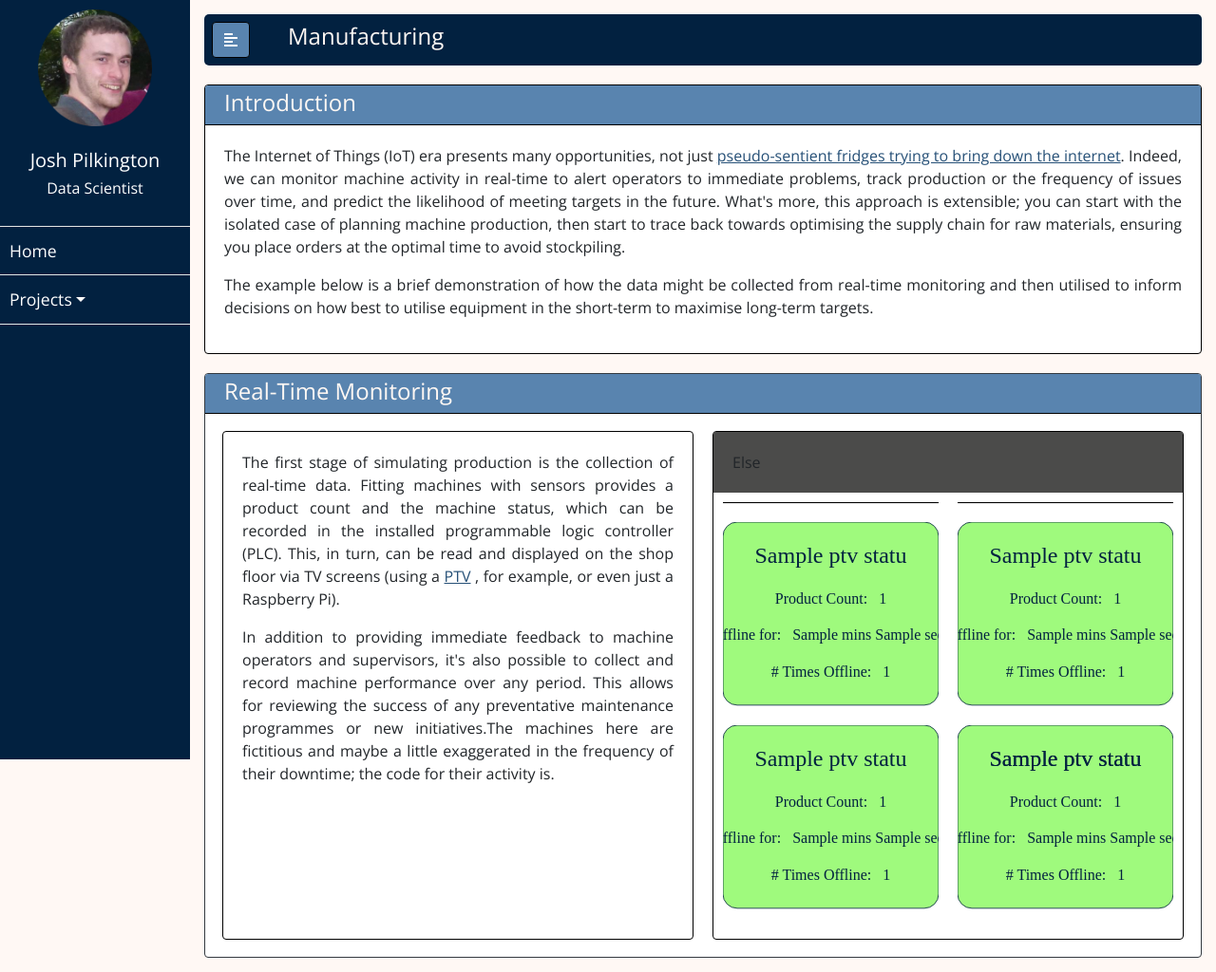
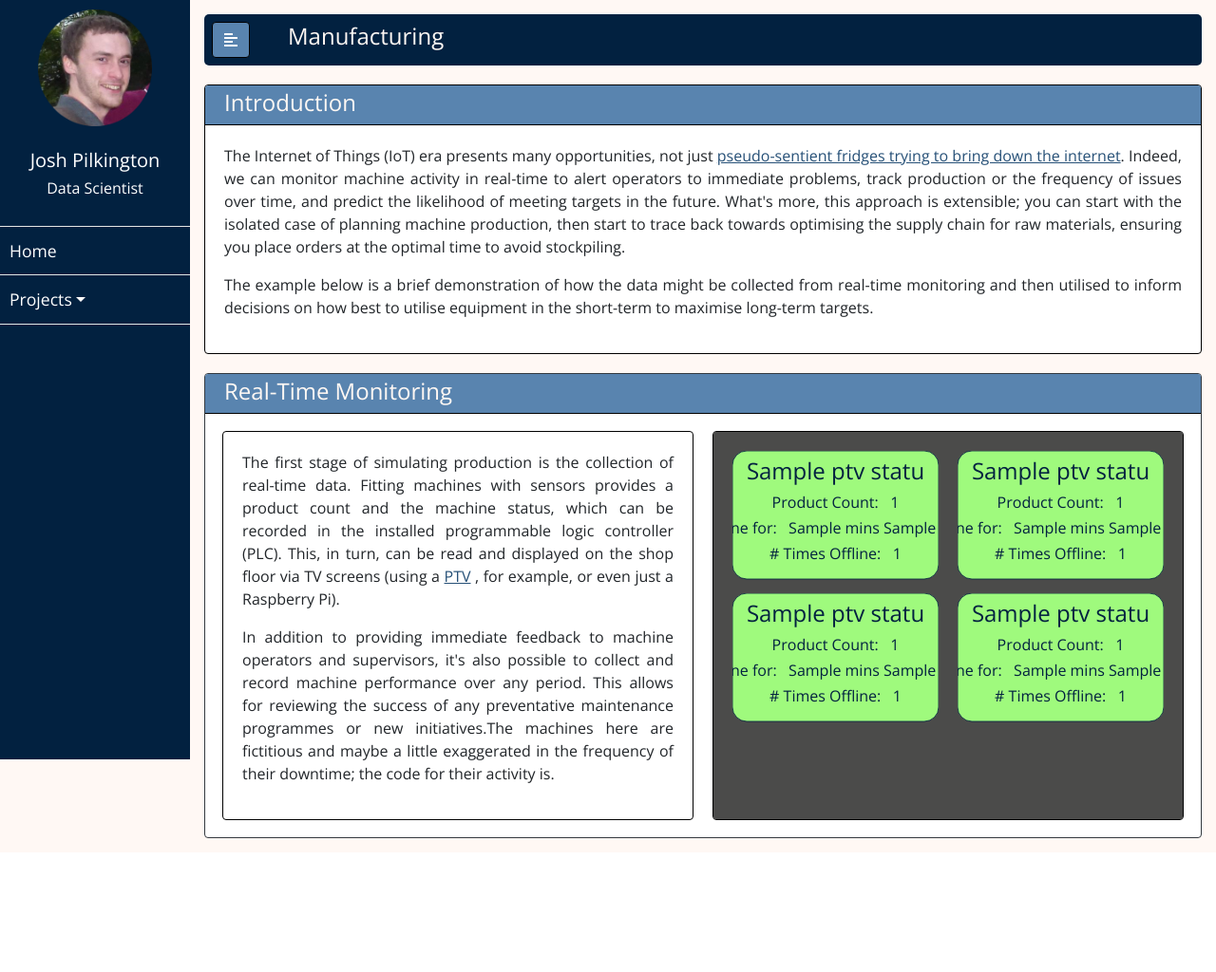
Before and after one commit to roganjoshp/portfolio, a Flask app: template app/templates/manufacturing/homepage.html in a window 1280 px wide. Shown: the whole page at 95% size. After the commit the page ends 883 px from the top, so only its background shows below. Run offline with Flask 2, Linux system fonts and the light colour scheme; the template is opened without the code that fills it: most values are stand-ins (such as "Sample title", 1, 10 or a date in 2020); data that the repository does not hold is empty; some libraries are stand-ins or nearby versions.

Commit message:
Fixed VSCode bug in parsing Jinja on the routing results template. Fixed SVG for the PTV screen and hooked it up to live data. Fixed a scaling issue when bootstrapping the current machine status

```diff
--- a/app/manufacturing/models.py
+++ b/app/manufacturing/models.py
@@ -106,26 +106,28 @@ class Machines(db.Model):
     @staticmethod
     def get_current_status():
 
-        rtn = {}
+        rtn = []
 
         machines = Machines.query.order_by(Machines.name).all()
         for machine in machines:
             is_down = machine.status.is_down
             if is_down:
-                total_secs_down = (dt.datetime.utcnow()
-                                   - machine.status.last_down).total_seconds()
+                total_secs_down = int((dt.datetime.utcnow()
+                                   - machine.status.last_down).total_seconds())
                 mins_down = total_secs_down // 60
-                secs_down = (total_secs_down - (mins_down * 60) % 60)
+                secs_down = (total_secs_down - mins_down * 60) % 60
             else:
-                mins_down, secs_down = 0
+                mins_down = 0
+                secs_down = 0
 
-            machine_dict = {'is_down': is_down,
+            machine_dict = {'machine_name': machine.name,
+                            'is_down': is_down,
                             'secs_down': secs_down,
                             'mins_down': mins_down,
                             'prod_count': machine.status.hourly_product_count,
                             'down_count': machine.status.hourly_down_count}
 
-            rtn[machine.name] = machine_dict
+            rtn.append(machine_dict)
 
         return rtn
 
@@ -230,15 +232,15 @@ class Machines(db.Model):
     def _set_status():
         machines = Machines.query.all()
 
+        # Take the last history reading, scale for the current minute and
+        # set as current status
+        scaler = dt.datetime.utcnow().minute / 60
+
         for machine in machines:
-            # Take the last history reading, scale for the current minute and
-            # set as current status
-
             history = (MachineHistory.query
                                      .filter_by(machine_id=machine.id)
                                      .order_by(MachineHistory.datetime.desc())
                                      .first())
-            scaler = dt.datetime.utcnow().minute
 
             status = CurrentMachineStatus(
                         machine_id=machine.id,
--- a/app/manufacturing/routes.py
+++ b/app/manufacturing/routes.py
@@ -15,5 +15,13 @@ def update_machine_status():
 
 @bp.route('/homepage', methods=['GET'])
 def homepage():
-    current_status = Machines.get_status()
-    return render_template('manufacturing/homepage.html')
+    ptv_status = Machines.get_current_status()
+    return render_template('manufacturing/homepage.html',
+                           ptv_status=ptv_status)
+
+
+@bp.route('/get_ptv_update', methods=['POST'])
+def get_ptv_update():
+    ptv_status = Machines.get_current_status()
+    return render_template('manufacturing/ptv_screen.html',
+                           ptv_status=ptv_status)
--- a/app/templates/manufacturing/homepage.html
+++ b/app/templates/manufacturing/homepage.html
@@ -54,8 +54,9 @@
                                 </div>
                                 <div class="col col-sm-6 d-flex">
                                     <div class="card pb-0 h-100">
-                                        <div class="card-body flex-fill" style="background-color: #4B4B4A;">Else</div>
-                                        {% include 'manufacturing/ptv_screen.html' %}
+                                        <div class="card-body flex-fill" style="background-color: #4B4B4A;">
+                                            <div id="ptv_div">{% include 'manufacturing/ptv_screen.html' %}</div>
+                                        </div>
                                     </div>
                                 </div>
                             </div>
@@ -66,4 +67,30 @@
         </div>
     </div>
 </div>
+<script>
+    function call_update() {
+
+        var csrf_token = "{{ csrf_token() }}";
+
+        $.ajaxSetup({
+            beforeSend: function(xhr, settings) {
+                if (!/^(GET|HEAD|OPTIONS|TRACE)$/i.test(settings.type) && !this.crossDomain) {
+                    xhr.setRequestHeader("X-CSRFToken", csrf_token);
+                }
+            }
+        });
+
+        $.ajax({
+            method: "POST",
+            url: "{{ url_for('manufacturing.get_ptv_update') }}",
+            data: {},
+            success: function(data) {
+                $('#ptv_div').html(data);
+            }
+        })
+        setTimeout(call_update, 3000);
+    };
+    call_update();
+</script>
+
 {% endblock %}
--- a/app/templates/manufacturing/ptv_screen.html
+++ b/app/templates/manufacturing/ptv_screen.html
@@ -1,56 +1,47 @@
 <div class="row">
-    <div class="col-sm-6">
-        <svg width="100%" height="5%" xmlns="http://www.w3.org/2000/svg">
+    <div class="col-sm-6 pt-0 pl-0 pb-0">
+
+        <svg width="100%" height="50%" xmlns="http://www.w3.org/2000/svg" text-anchor="middle">
           <g>
-             <rect width="100%" height="5%" fill="black"></rect>
+             <rect width="100%" height="90%" fill={% if ptv_status[0]['is_down'] %} "#F17979"  {% else %} "#9FFA7D"  {% endif %}
+             rx="15" stroke="#022140" stroke-opacity="0.8" stroke-width="1" stroke-linejoin="round"></rect>
+             <text x="50%" y="20%" font-size="150%" fill="#022140">{{ ptv_status[0]['machine_name'] }}</text>
+             <text x="50%" y="40%" fill="#022140">Product Count: &nbsp;&nbsp;{{ ptv_status[0]['prod_count'] }}</text>
+             <text x="50%" y="58%" fill="#022140">Offline for: &nbsp;&nbsp;{{ ptv_status[0]['mins_down'] }} mins {{ ptv_status[0]['secs_down'] }} secs</text>
+             <text x="50%" y="76%" fill="#022140"># Times Offline: &nbsp;&nbsp;{{ ptv_status[0]['down_count'] }}</text>
           </g>
        </svg>
         <svg width="100%" height="50%" xmlns="http://www.w3.org/2000/svg" text-anchor="middle">
           <g>
+             <rect width="100%" height="90%" fill={% if ptv_status[2]['is_down'] %} "#F17979"  {% else %} "#9FFA7D"  {% endif %}
+             rx="15" stroke="#022140" stroke-opacity="0.8" stroke-width="1" stroke-linejoin="round"></rect>
+             <text x="50%" y="20%" font-size="150%" fill="#022140">{{ ptv_status[2]['machine_name'] }}</text>
+             <text x="50%" y="40%" fill="#022140">Product Count: &nbsp;&nbsp;{{ ptv_status[2]['prod_count'] }}</text>
+             <text x="50%" y="58%" fill="#022140">Offline for: &nbsp;&nbsp;{{ ptv_status[2]['mins_down'] }} mins {{ ptv_status[2]['secs_down'] }} secs</text>
+             <text x="50%" y="76%" fill="#022140"># Times Offline: &nbsp;&nbsp;{{ ptv_status[2]['down_count'] }}</text>
+          </g>
+       </svg>
+    </div>
+    <div class="col-sm-6  pt-0 pr-0 pb-0">
+
+        <svg width="100%" height="50%" xmlns="http://www.w3.org/2000/svg" text-anchor="middle">
+          <g>
              <rect width="100%" height="90%" fill={% if ptv_status[1]['is_down'] %} "#F17979"  {% else %} "#9FFA7D"  {% endif %}
              rx="15" stroke="#022140" stroke-opacity="0.8" stroke-width="1" stroke-linejoin="round"></rect>
-             <text x="50%" y="20%" font-family="Poppins" font-size="150%" fill="#022140">{{ ptv_status[1]['name'] }}</text>
-             <text x="50%" y="40%" font-family="Poppins" font-size="100%" fill="#022140">Product Count: &nbsp;&nbsp;{{ ptv_status[1]['hourly_prod_count'] }}</text>
-             <text x="50%" y="58%" font-family="Poppins" font-size="100%" fill="#022140">Offline for: &nbsp;&nbsp;{{ ptv_status[1]['min_down'] }} mins {{ ptv_status[1]['secs_down'] }} secs</text>
-             <text x="50%" y="76%" font-family="Poppins" font-size="100%" fill="#022140"># Times Offline: &nbsp;&nbsp;{{ ptv_status[1]['down_count'] }}</text>
+             <text x="50%" y="20%" font-size="150%" fill="#022140">{{ ptv_status[1]['machine_name'] }}</text>
+             <text x="50%" y="40%" fill="#022140">Product Count: &nbsp;&nbsp;{{ ptv_status[1]['prod_count'] }}</text>
+             <text x="50%" y="58%" fill="#022140">Offline for: &nbsp;&nbsp;{{ ptv_status[1]['mins_down'] }} mins {{ptv_status[1]['secs_down'] }} secs</text>
+             <text x="50%" y="76%" fill="#022140"># Times Offline: &nbsp;&nbsp;{{ ptv_status[1]['down_count'] }}</text>
           </g>
        </svg>
         <svg width="100%" height="50%" xmlns="http://www.w3.org/2000/svg" text-anchor="middle">
           <g>
              <rect width="100%" height="90%" fill={% if ptv_status[3]['is_down'] %} "#F17979"  {% else %} "#9FFA7D"  {% endif %}
              rx="15" stroke="#022140" stroke-opacity="0.8" stroke-width="1" stroke-linejoin="round"></rect>
-             <text x="50%" y="20%" font-family="Poppins" font-size="150%" fill="#022140">{{ ptv_status[3]['name'] }}</text>
-             <text x="50%" y="40%" font-family="Poppins" font-size="100%" fill="#022140">Product Count: &nbsp;&nbsp;{{ ptv_status[3]['hourly_prod_count'] }}</text>
-             <text x="50%" y="58%" font-family="Poppins" font-size="100%" fill="#022140">Offline for: &nbsp;&nbsp;{{ ptv_status[3]['min_down'] }} mins {{ ptv_status[3]['secs_down'] }} secs</text>
-             <text x="50%" y="76%" font-family="Poppins" font-size="100%" fill="#022140"># Times Offline: &nbsp;&nbsp;{{ ptv_status[3]['down_count'] }}</text>
-          </g>
-       </svg>
-    </div>
-    <div class="col-sm-6">
-        <svg width="100%" height="5%" xmlns="http://www.w3.org/2000/svg">
-          <g>
-             <rect width="100%" height="5%" fill="black"></rect>
-          </g>
-       </svg>
-        <svg width="100%" height="50%" xmlns="http://www.w3.org/2000/svg" text-anchor="middle">
-          <g>
-             <rect width="100%" height="90%" fill={% if ptv_status[2]['is_down'] %} "#F17979"  {% else %} "#9FFA7D"  {% endif %}
-             rx="15" stroke="#022140" stroke-opacity="0.8" stroke-width="1" stroke-linejoin="round"></rect>
-             <text x="50%" y="20%" font-family="Poppins" font-size="150%" fill="#022140">{{ ptv_status[2]['name'] }}</text>
-             <text x="50%" y="40%" font-family="Poppins" font-size="100%" fill="#022140">Product Count: &nbsp;&nbsp;{{ ptv_status[2]['hourly_prod_count'] }}</text>
-             <text x="50%" y="58%" font-family="Poppins" font-size="100%" fill="#022140">Offline for: &nbsp;&nbsp;{{ ptv_status[2]['min_down'] }} mins {{ ptv_status[2]['secs_down'] }} secs</text>
-             <text x="50%" y="76%" font-family="Poppins" font-size="100%" fill="#022140"># Times Offline: &nbsp;&nbsp;{{ ptv_status[2]['down_count'] }}</text>
-          </g>
-       </svg>
-        <svg width="100%" height="50%" xmlns="http://www.w3.org/2000/svg" text-anchor="middle">
-          <g>
-             <rect width="100%" height="90%" fill={% if ptv_status[4]['is_down'] %} "#F17979"  {% else %} "#9FFA7D"  {% endif %}
-             rx="15" stroke="#022140" stroke-opacity="0.8" stroke-width="1" stroke-linejoin="round"></rect>
-             <text x="50%" y="20%" font-family="Poppins" font-size="150%" fill="#022140">{{ ptv_status[4]['name'] }}</text>
-             <text x="50%" y="20%" font-family="Poppins" font-size="150%" fill="#022140">{{ ptv_status[4]['name'] }}</text>
-             <text x="50%" y="40%" font-family="Poppins" font-size="100%" fill="#022140">Product Count: &nbsp;&nbsp;{{ ptv_status[4]['hourly_prod_count'] }}</text>
-             <text x="50%" y="58%" font-family="Poppins" font-size="100%" fill="#022140">Offline for: &nbsp;&nbsp;{{ ptv_status[4]['min_down'] }} mins {{ ptv_status[4]['secs_down'] }} secs</text>
-             <text x="50%" y="76%" font-family="Poppins" font-size="100%" fill="#022140"># Times Offline: &nbsp;&nbsp;{{ ptv_status[4]['down_count'] }}</text>
+             <text x="50%" y="20%" font-size="150%" fill="#022140">{{ ptv_status[3]['machine_name'] }}</text>
+             <text x="50%" y="40%" fill="#022140">Product Count: &nbsp;&nbsp;{{ ptv_status[3]['prod_count'] }}</text>
+             <text x="50%" y="58%" fill="#022140">Offline for: &nbsp;&nbsp;{{ ptv_status[3]['mins_down'] }} mins {{ ptv_status[3]['secs_down'] }} secs</text>
+             <text x="50%" y="76%" fill="#022140"># Times Offline: &nbsp;&nbsp;{{ ptv_status[3]['down_count'] }}</text>
           </g>
        </svg>
     </div>
--- a/app/templates/vehicle_routing/results_panel.html
+++ b/app/templates/vehicle_routing/results_panel.html
@@ -100,11 +100,7 @@
 </script>
 <script>
     $(document).ready(function() {
-        var route = {
-            {
-                routes[driver_num] | safe
-            }
-        };
+        var route = {{ routes[driver_num] | safe }};
 
         var waypoint_list = [];
         var names = [];
```
Also changed, not shown: 1 other file.
